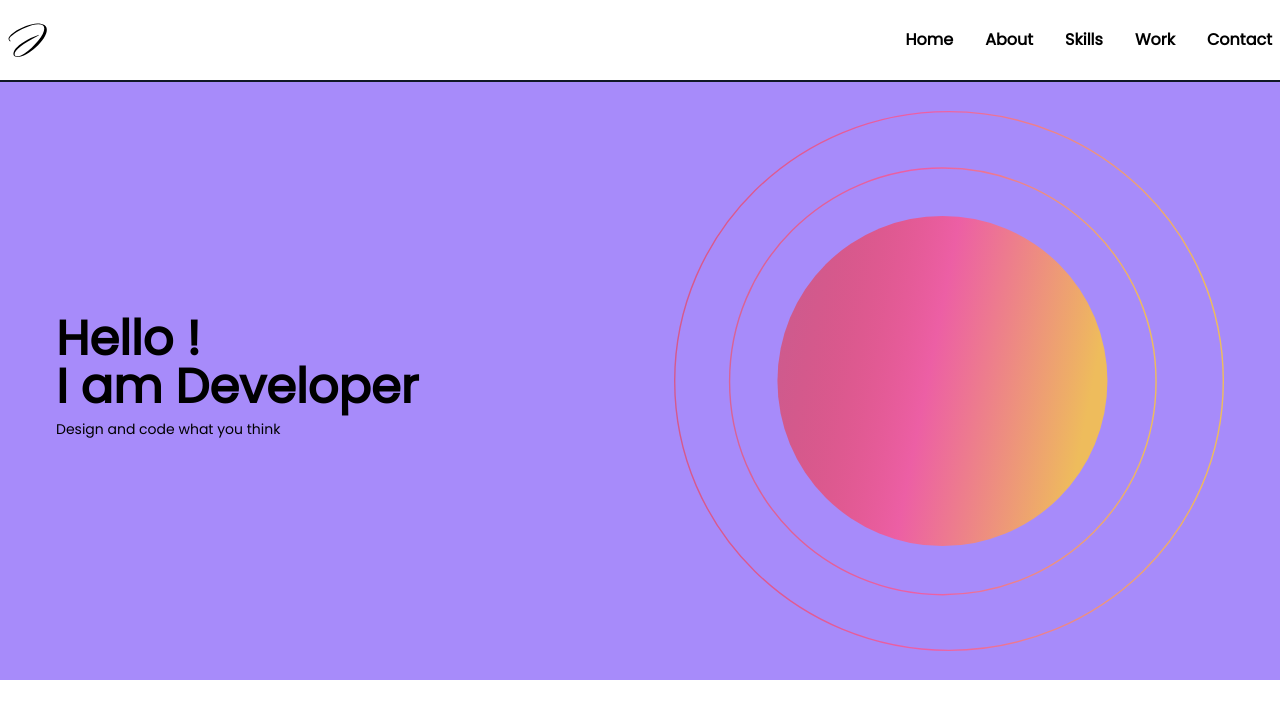
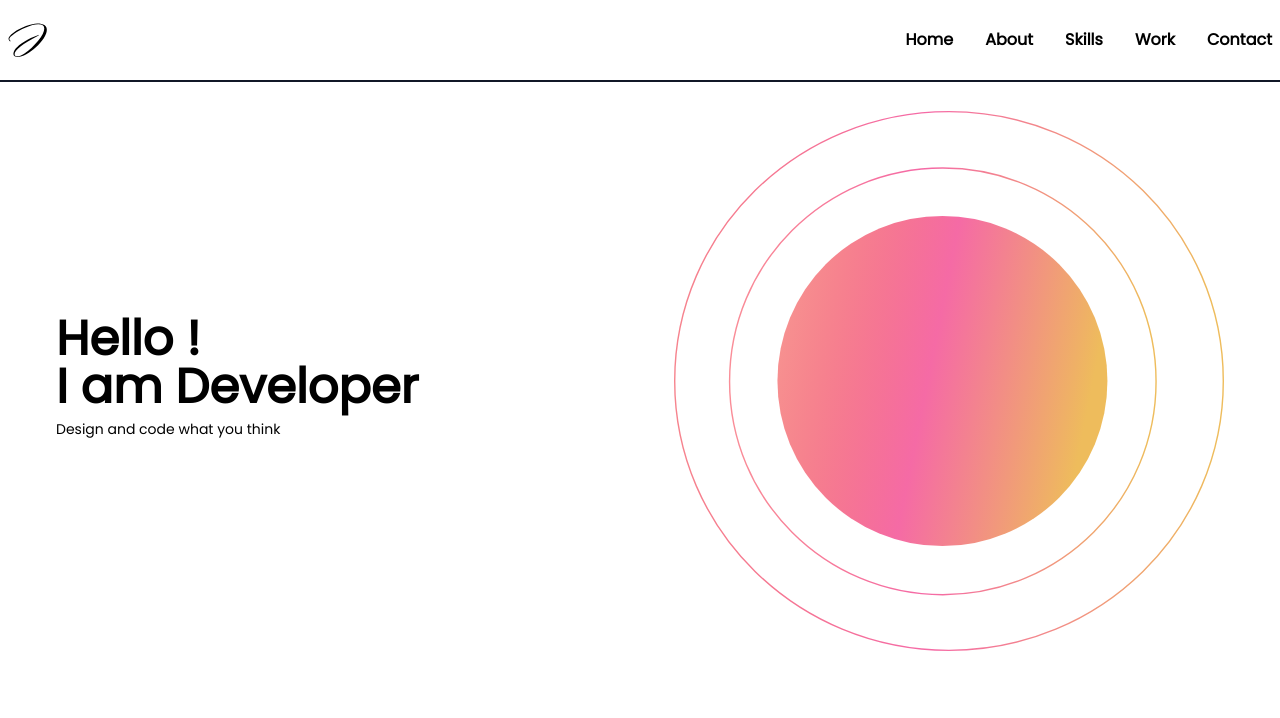
Before and after one commit to Rutuza/Vite-Portfolio, a React (Vite) app: page / in a window 1280 px wide. Shown: the top 718 px of the page. Built offline with nearby package versions, Linux system fonts and the light colour scheme.

Commit message:
container violet bg removed and homepage responiveness done

```diff
--- a/src/pages/Home.jsx
+++ b/src/pages/Home.jsx
@@ -10,7 +10,7 @@ function Home() {
 });
 
   return (
-    <div className='bg-violet-400 p-6'>
+    <div className='p-6'>
       <div className='lg:flex lg:items-center lg:justify-between lg:px-8 max-sm:grid max-sm:gap-10'>
         <div className='font-pop'>
           <h1 className='font-semibold text-3xl sm:text-5xl max-sm:text-2xl'>Hello !</h1>
```
